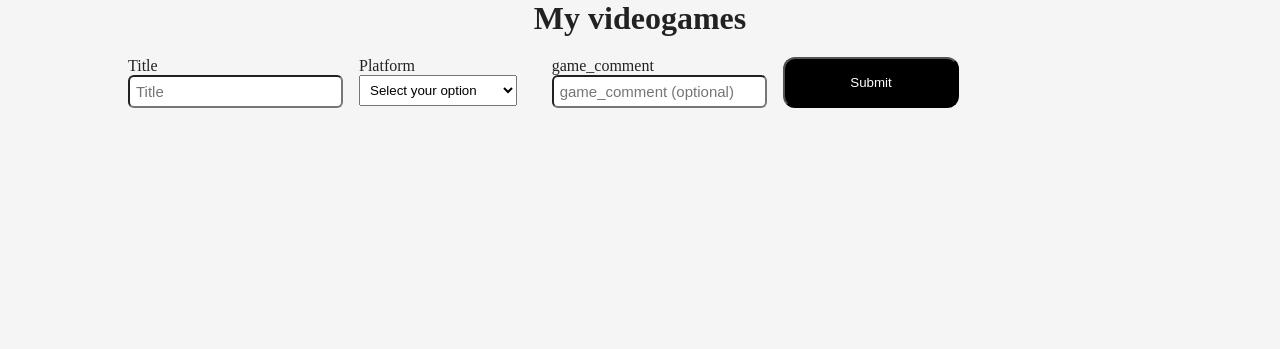
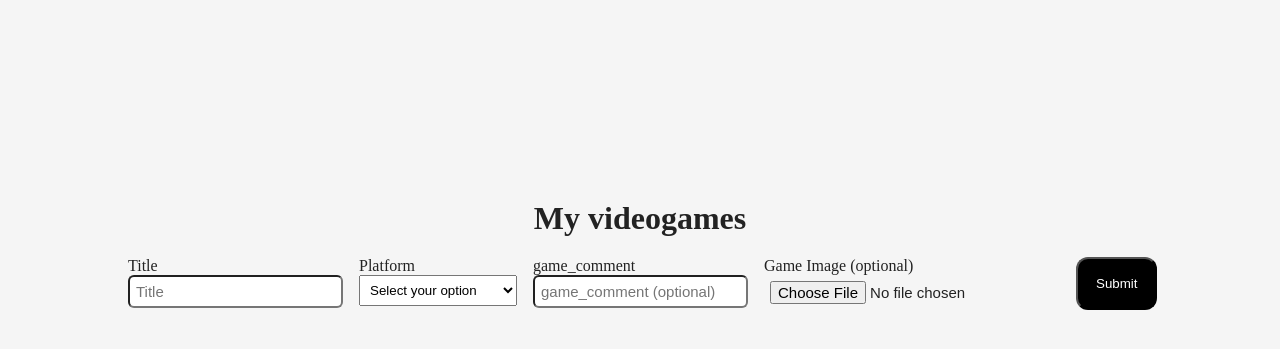
Before and after one commit to SophiaAnina/travel_project, a Flask app: template templates/page_profile.html in a window 1280 px wide. Shown: the part 48-397 px from the top of the page. Run offline with Flask 3, Linux system fonts and the light colour scheme; the template is opened without the code that fills it, so the values that code supplies are empty; some libraries are stand-ins or nearby versions.

Commit message:
Add Image component

```diff
--- a/app.py
+++ b/app.py
@@ -5,6 +5,7 @@ import time
 from flask_session import Session
 from werkzeug.security import generate_password_hash
 from werkzeug.security import check_password_hash
+from werkzeug.utils import secure_filename
 
 from icecream import ic
 ic.configureOutput(prefix=f'______ | ', includeContext=True)
@@ -205,27 +206,45 @@ def api_darkmode_status():
 def api_create_game_item():
     try:
 
+
         game_title = x.validate_game_title()
         game_platform = x.validate_game_platform()
         game_comment = x.validate_game_comment()
 
         game_pk = uuid.uuid4().hex
 
+        # Handle image upload
+        image_file = None
+        image_filename = None
+        if 'game_image' in request.files:
+            image_file = request.files['game_image']
+            if image_file and image_file.filename:
+                filename = secure_filename(image_file.filename)
+                # Make filename unique with game_pk
+                filename = f"{game_pk}_{filename}"
+                upload_folder = os.path.join('static', 'images', 'uploads')
+                os.makedirs(upload_folder, exist_ok=True)
+                image_path = os.path.join(upload_folder, filename)
+                image_file.save(image_path)
+                image_filename = filename
+
         db, cursor = x.db()
 
-        q = "INSERT INTO games VALUES(%s,%s,%s,%s)"
-        cursor.execute(q,(game_pk,game_title,game_platform,game_comment))  # game_comment can be None (NULL)
+        # Add image_filename to DB
+        q = "INSERT INTO games VALUES(%s,%s,%s,%s,%s)"
+        cursor.execute(q, (game_pk, game_title, game_platform, game_comment, image_filename))
         db.commit()
 
         game = {
-            "game_pk":game_pk,
-            "game_title":game_title,
-            "game_platform":game_platform,
-            "game_comment":game_comment
+            "game_pk": game_pk,
+            "game_title": game_title,
+            "game_platform": game_platform,
+            "game_comment": game_comment,
+            "game_image": image_filename
         }
 
-        html = render_template("___game.html",game=game,x=x)
-        form = render_template("___game_form.html",x=x)
+        html = render_template("___game.html", game=game, x=x)
+        form = render_template("___game_form.html", x=x)
 
         return f"""
         <browser mix-replace="#game-form">
@@ -307,6 +326,7 @@ def delete_game(game_pk):
 ##############################
 
 @app.put("/games/<game_pk>")
+
 def update_game(game_pk):
 
     game_pk = x.validate_id(game_pk)
@@ -315,6 +335,21 @@ def update_game(game_pk):
     game_platform = x.validate_game_platform()
     game_comment = x.validate_game_comment()
 
+    # Handle image upload
+    image_file = None
+    image_filename = None
+    if 'game_image' in request.files:
+        image_file = request.files['game_image']
+        if image_file and image_file.filename:
+            filename = secure_filename(image_file.filename)
+            # Make filename unique with game_pk
+            filename = f"{game_pk}_{filename}"
+            upload_folder = os.path.join('static', 'images', 'uploads')
+            os.makedirs(upload_folder, exist_ok=True)
+            image_path = os.path.join(upload_folder, filename)
+            image_file.save(image_path)
+            image_filename = filename
+
     db,cursor = x.db()
 
     q = """
@@ -322,17 +357,19 @@ def update_game(game_pk):
     SET game_title=%s,
         game_platform=%s,
         game_comment=%s
+        image_filename=%s
     WHERE game_pk=%s
     """
 
-    cursor.execute(q,(game_title,game_platform,game_comment,game_pk))  # game_comment can be None (NULL)
+    cursor.execute(q,(game_title,game_platform,game_comment,game_pk,image_filename))  # game_comment can be None (NULL)
     db.commit()
 
     game = {
         "game_pk":game_pk,
         "game_title":game_title,
         "game_platform":game_platform,
-        "game_comment":game_comment
+        "game_comment":game_comment,
+        "game_image":image_filename
     }
 
     html = render_template("___game.html",game=game,x=x)
--- a/game_db.sql
+++ b/game_db.sql
@@ -32,7 +32,8 @@ CREATE TABLE `games` (
   `game_title` varchar(155) NOT NULL,
   `game_platform` varchar(155) NOT NULL,
   `game_comment` varchar(255) NULL,
-  UNIQUE KEY `game_title` (`game_title`)
+  UNIQUE KEY `game_title` (`game_title`),
+  'game_image' varchar(255) NULL
 ) ENGINE=InnoDB DEFAULT CHARSET=utf8mb4 COLLATE=utf8mb4_general_ci;
 
 -- --------------------------------------------------------
@@ -48,6 +49,7 @@ CREATE TABLE `users` (
   `user_email` varchar(155) NOT NULL,
   `user_password` varchar(255) NOT NULL,
   `user_created_at` bigint(20) NOT NULL
+
 ) ENGINE=InnoDB DEFAULT CHARSET=utf8mb4 COLLATE=utf8mb4_general_ci;
 
 --
--- a/static/app.css
+++ b/static/app.css
@@ -54,6 +54,7 @@ main{
     }
 }
 #profile{
+    margin-top: 25vh;
     display: flex;
     flex-direction: column;
     input{
@@ -74,7 +75,7 @@ main{
 #games{
 display: grid;
   width: 80%;
-  grid-template-columns: 1fr 1fr 1fr;
+  grid-template-columns: 1fr 1fr;
   margin-top: 20px;
   gap: 20px;
 }
@@ -82,16 +83,15 @@ select{
     padding: 6px;
 }
 .game-card{
-  border: 1px solid white;
+  border: 3px solid white;
   padding: 20px;
   line-height: 2;
+  display: flex;
 }
 body.lightmode .game-card{
     border: 3px solid;
 }
-.game-card{
-    border: 3px solid;
-}
+
 .update-form{
     border: 1px solid white;
     padding: 20px;
@@ -151,7 +151,8 @@ nav{
 }
 
 img{
-    transform: rotate(-90deg);
+    transform: rotate(-90deg) translateY(100px);
+    width: 200px;
 }
 
 
--- a/static/app.js
+++ b/static/app.js
@@ -10,3 +10,4 @@ window.addEventListener('DOMContentLoaded', function() {
 			}
 		});
 });
+// Let mixhtml handle the game form submission and fade effect
--- a/templates/___game_form.html
+++ b/templates/___game_form.html
@@ -1,6 +1,6 @@
 
 
- <form id="create-game" mix-post="/api-create-game-item"  autocomplete="off">
+ <form id="create-game" mix-post="/api-create-game-item"  autocomplete="off" enctype="multipart/form-data">
     <div>
         <label for="title">Title</label>
         <input placeholder="Title" name="game_title" type="text" mix-validate="{{x.REGEX_GAME_TITLE}}" >
@@ -39,5 +39,9 @@
         <input placeholder="game_comment (optional)" name="game_comment" type="text" mix-validate="{{x.REGEX_GAME_COMMENT}}">
     </div>
 
+    <div>
+        <label for="game_image">Game Image (optional)</label>
+        <input type="file" name="game_image" accept="image/*">
+    </div>
     <button type="submit">Submit</button>
    </form>
--- a/templates/___update_game_form.html
+++ b/templates/___update_game_form.html
@@ -50,6 +50,8 @@
         value="{{game.game_comment or ''}}">
     </div>
 
+     <input type="file" name="game_image" accept="image/*">
+
     <button type="submit">Save</button>
     <button  type="button" mix-get="/game-card/{{game.game_pk}}">Cancel</button>
    </form>
```
Also changed, not shown: templates/___game.html (+7 -4 lines), static/images/uploads/3d3c8958490c49cd80d127acc871ce62_001.jpg (added), static/images/uploads/9c04d946f7cd45088566ab340c1d70f1_004.jpg (added), 5 other files.
